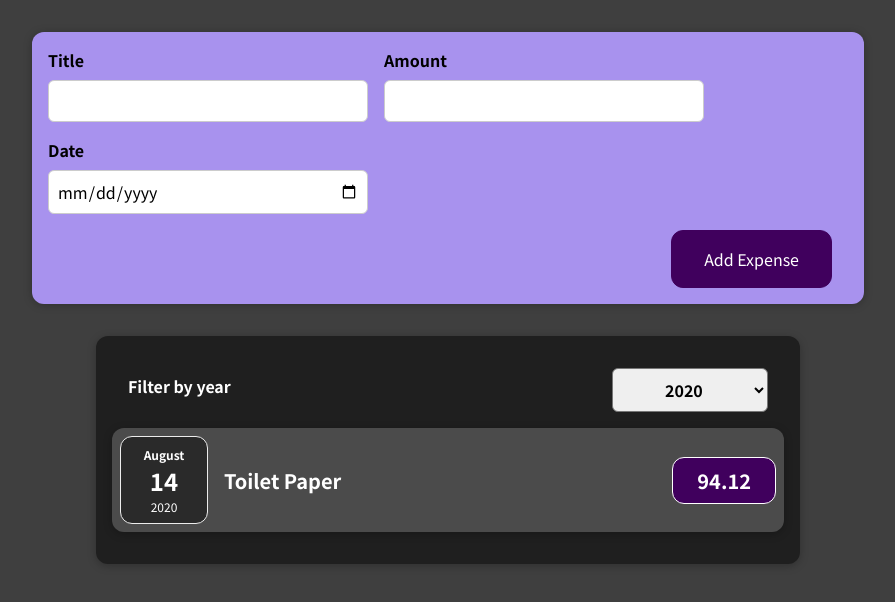
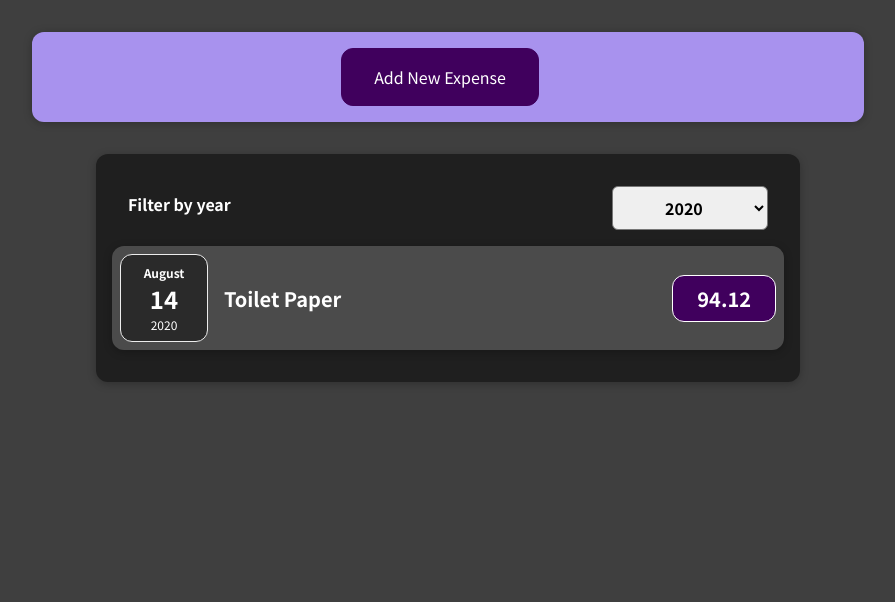
Before and after one commit to Akho0122/Demo-Project, a React (Create React App) app: page / in a window 1280 px wide. Shown: the top 602 px of the page, without its empty margins (192-1087 px from the left). Built offline with nearby package versions, Linux system fonts and the light colour scheme.

Commit message:
Modal was added

```diff
--- a/src/components/Expenses/ExpenseItem.js
+++ b/src/components/Expenses/ExpenseItem.js
@@ -5,6 +5,7 @@
 const ExpenseItem = (props) => {
 
     return (
+        <li>
         <Card className='expense-item'>
             <ExpenseDate date={props.date}/>
             <div className="expense-item__description">
@@ -12,6 +13,7 @@
                 <div className='expense-item__price'>{props.amount}</div>
             </div>
         </Card>
+        </li>
     );
 };
 
--- a/src/components/NewExpense/ExpenseForm.js
+++ b/src/components/NewExpense/ExpenseForm.js
@@ -67,6 +67,7 @@
         </div>
       </div>
       <div className="new-expense__actions">
+      <button onClick={props.cancel} type="button">Cancel</button>
         <button type="submit">Add Expense</button>
       </div>
     </form>
--- a/src/components/NewExpense/NewExpense.js
+++ b/src/components/NewExpense/NewExpense.js
@@ -1,8 +1,18 @@
-import React from 'react';
+import React, {useState} from 'react';
 import './NewExpense.css';
 import ExpenseForm from './ExpenseForm';
 
 const NewExpense = (props) => {
+
+    const [isEditing, setIsEditing] = useState(false)
+
+    const startEditingHandler = ()=>{
+        setIsEditing(true)
+    }
+
+    const stopEditingHandler = ()=>{
+        setIsEditing(false)
+    }
 
     const saveExpenseDataHandler =(enteredExpenseDate)=>{
         const expenseData ={
@@ -14,7 +24,8 @@
 
     return (
         <div className="new-expense">
-            <ExpenseForm onSaveExpenseData={saveExpenseDataHandler}/>
+            {!isEditing && <button onClick={startEditingHandler}>Add New Expense</button>}
+            {isEditing && <ExpenseForm cancel={stopEditingHandler} onSaveExpenseData={saveExpenseDataHandler}/>}
         </div>
     );
 };
```
Also changed, not shown: 1 other file (tests, documents, lock files or other folders).
